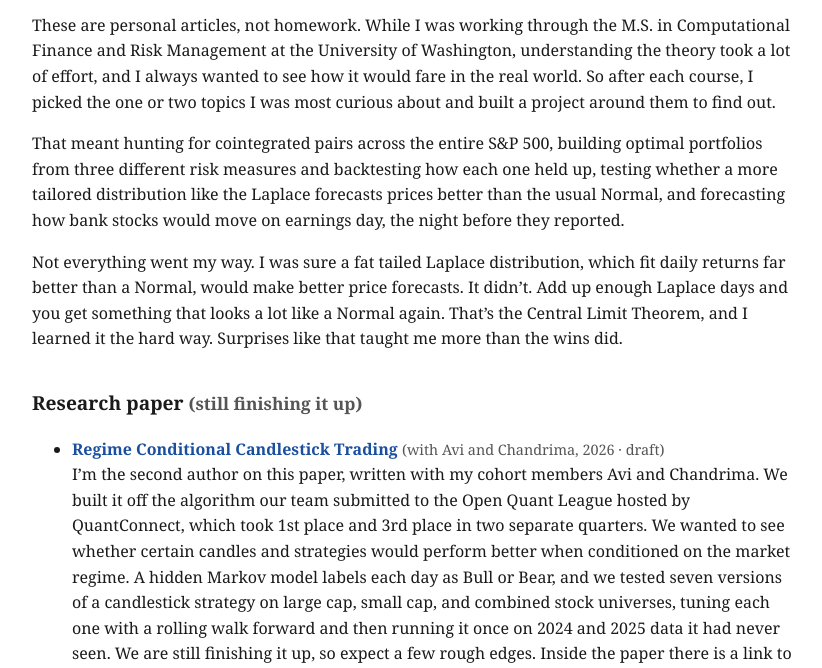
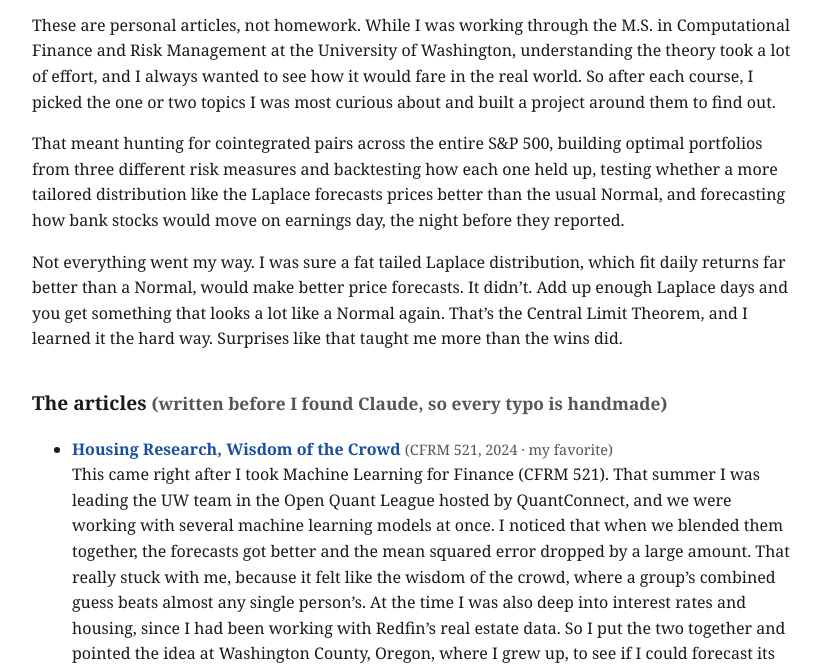
Before and after one commit to roo-ctrl/quant-projects, a plain HTML site: page index.html in a window 1280 px wide. Shown: the part 132-800 px from the top of the page, without its empty margins (228-1050 px from the left). Drawn offline with Linux system fonts and the light colour scheme.

Commit message:
Hide the regime paper section from the front page
The PDF and the interactive walk forward stay in the repo and remain reachable
by direct link. Restore the section by reverting this commit.

Co-Authored-By: Claude Opus 5.5 <noreply@anthropic.com>
Claude-Session: https://claude.ai/code/session_01YXC6AwymxGJXmzVDAwQXV9

```diff
--- a/index.html
+++ b/index.html
@@ -21,11 +21,6 @@
 <p>These are personal articles, not homework. While I was working through the M.S. in Computational Finance and Risk Management at the University of Washington, understanding the theory took a lot of effort, and I always wanted to see how it would fare in the real world. So after each course, I picked the one or two topics I was most curious about and built a project around them to find out.</p>
 <p>That meant hunting for cointegrated pairs across the entire S&amp;P 500, building optimal portfolios from three different risk measures and backtesting how each one held up, testing whether a more tailored distribution like the Laplace forecasts prices better than the usual Normal, and forecasting how bank stocks would move on earnings day, the night before they reported.</p>
 <p>Not everything went my way. I was sure a fat tailed Laplace distribution, which fit daily returns far better than a Normal, would make better price forecasts. It didn’t. Add up enough Laplace days and you get something that looks a lot like a Normal again. That’s the Central Limit Theorem, and I learned it the hard way. Surprises like that taught me more than the wins did.</p>
-<h2>Research paper <span class="course">(still finishing it up)</span></h2>
-<ul>
-  <li><a href="regime-candlestick/regime-conditional-candlestick-trading.pdf">Regime Conditional Candlestick Trading</a> <span class="course">(with Avi and Chandrima, 2026 · draft)</span><br>
-  I’m the second author on this paper, written with my cohort members Avi and Chandrima. We built it off the algorithm our team submitted to the Open Quant League hosted by QuantConnect, which took 1st place and 3rd place in two separate quarters. We wanted to see whether certain candles and strategies would perform better when conditioned on the market regime. A hidden Markov model labels each day as Bull or Bear, and we tested seven versions of a candlestick strategy on large cap, small cap, and combined stock universes, tuning each one with a rolling walk forward and then running it once on 2024 and 2025 data it had never seen. We are still finishing it up, so expect a few rough edges. Inside the paper there is a link to an interactive walk forward from one of the combined five parameter searches, so you can click through every fold yourself.</li>
-</ul>
 <h2>The articles <span class="course">(written before I found Claude, so every typo is handmade)</span></h2>
 <ul>
   <li><a href="housing-median-price-regime-ensemble.html">Housing Research, Wisdom of the Crowd</a> <span class="course">(CFRM 521, 2024 · my favorite)</span><br>
```
